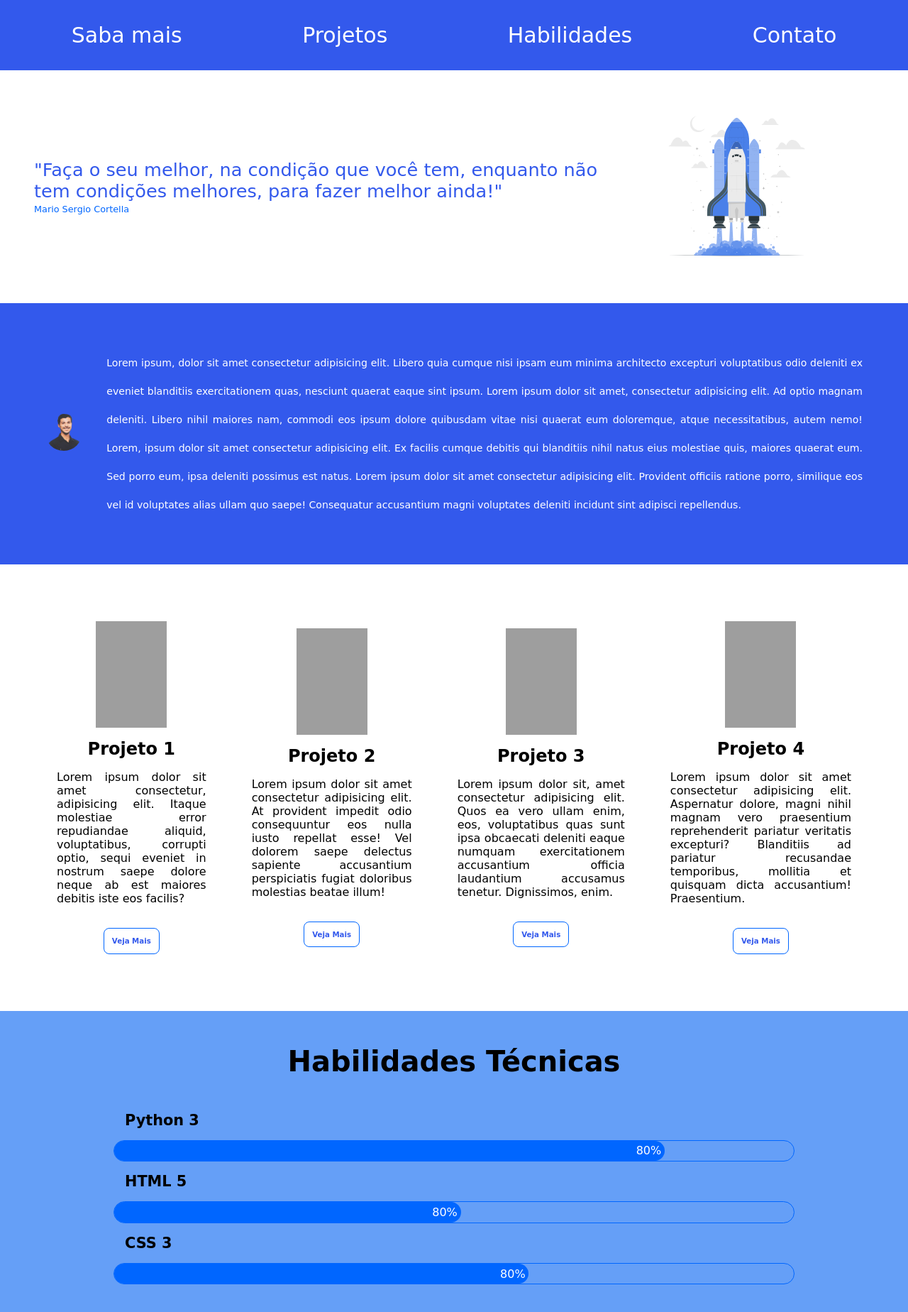
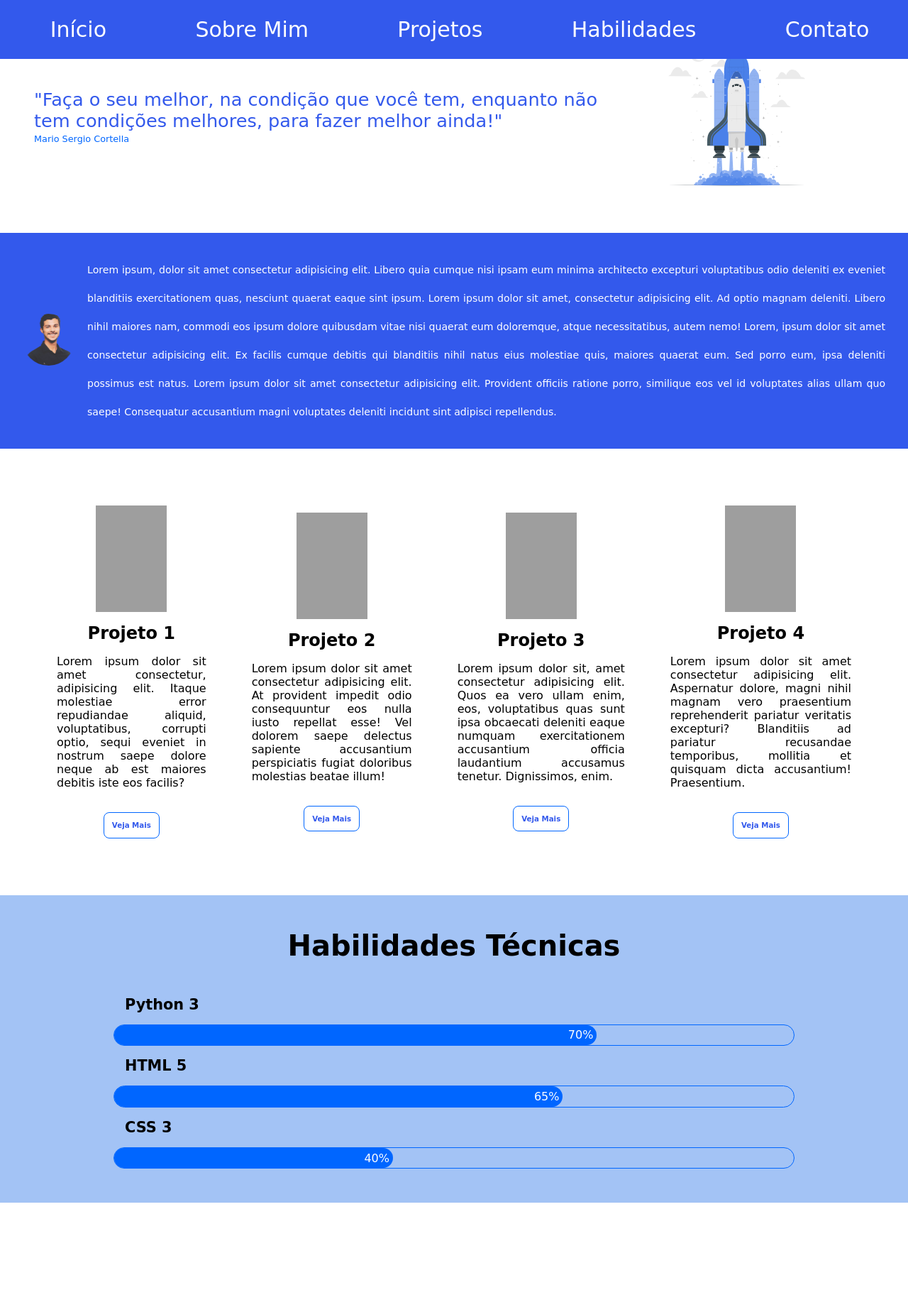
Before and after one commit to RudhyDev/BLUE_Mod02, a plain HTML site: page Aula01-12-07-2021/Portfolio/index.html in a window 1280 px wide. Shown: the whole page at 71% size. After the commit the page ends 1694 px from the top, so only its background shows below. Drawn offline with Linux system fonts and the light colour scheme; grey boxes are pictures that could not be loaded; a web font is replaced by a local one.

Commit message:
melhorias na navegação

```diff
--- a/Aula01-12-07-2021/Portfolio/assets/css/style.css
+++ b/Aula01-12-07-2021/Portfolio/assets/css/style.css
@@ -6,10 +6,16 @@
     font-family: 'Odibee Sans', cursive;
 }
 
+html{
+    scroll-behavior: smooth;
+}
+
 nav{
     font-size: 30px;
-    padding: 1rem;
+    padding: .5rem;
     background-color: #3359ec;
+    position: fixed;
+    width: 100%;
 }
 
 nav ul{
@@ -60,12 +66,12 @@ section#sobre-mim{
     display: flex;
     justify-content: center;
     align-items: center;
-    padding: 4rem;
+    padding: 2rem;
     background-color: #3359ec;
 }
 
 section#sobre-mim div img{
-    width: 60%;
+    width: 80%;
     border-radius: 50%;
     transform: scaleX(-1)
 }
@@ -127,7 +133,7 @@ section#projetos div button:hover{
 
 section#habilidades{
     padding: 3rem 10rem 3rem 10rem;
-    background-color: #659ff7;
+    background-color: #a3c3f5;
 }
 
 section#habilidades h2{
@@ -154,7 +160,7 @@ section#habilidades div span#python{
     text-align: end;
     padding: .3rem;
     border-radius: 1rem;
-    width: 80%;
+    width: 70%;
 }
 
 section#habilidades div span#html{
@@ -163,7 +169,7 @@ section#habilidades div span#html{
     text-align: end;
     padding: .3rem;
     border-radius: 1rem;
-    width: 50%;
+    width: 65%;
 }
 
 section#habilidades div span#css{
@@ -172,5 +178,5 @@ section#habilidades div span#css{
     text-align: end;
     padding: .3rem;
     border-radius: 1rem;
-    width: 60%;
+    width: 40%;
 }
--- a/Aula01-12-07-2021/Portfolio/index.html
+++ b/Aula01-12-07-2021/Portfolio/index.html
@@ -10,15 +10,16 @@
 
     <nav>
         <ul>
-            <li><a href="">Saba mais</a></li>
-            <li><a href="">Projetos</a></li>
-            <li><a href="">Habilidades</a></li>
+            <li><a href="#inicio">Início</a></li>
+            <li><a href="#sobre-mim">Sobre Mim</a></li>
+            <li><a href="#projetos">Projetos</a></li>
+            <li><a href="#habilidades">Habilidades</a></li>
             <li><a href="">Contato</a></li>
         </ul>
     </nav>
 
     <header>
-        <div>
+        <div id="inicio">
             <p>"Faça o seu melhor, na condição que você tem, enquanto não tem condições melhores, para fazer melhor ainda!" </p>
             <span>Mario Sergio Cortella</span>
         </div>
@@ -78,17 +79,17 @@
 
         <p>Python 3</p>
         <div>
-            <span id="python">80%</span>
+            <span id="python">70%</span>
         </div>
 
         <p>HTML 5</p>
         <div>
-            <span id="html">80%</span>
+            <span id="html">65%</span>
         </div>
 
         <p>CSS 3</p>
         <div>
-            <span id="css">80%</span>
+            <span id="css">40%</span>
         </div>
 
 
```
